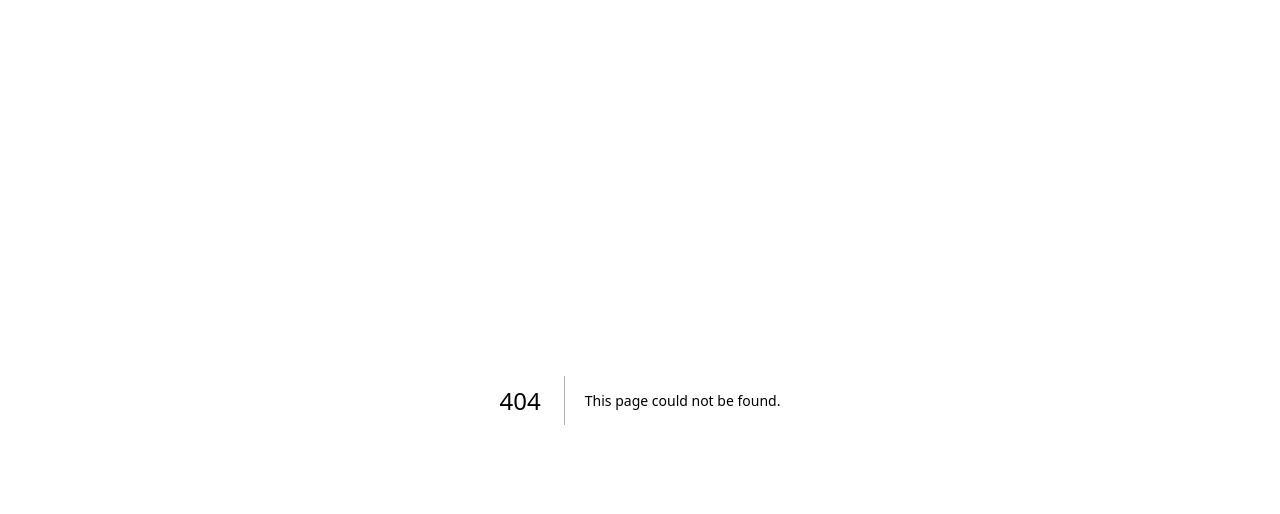
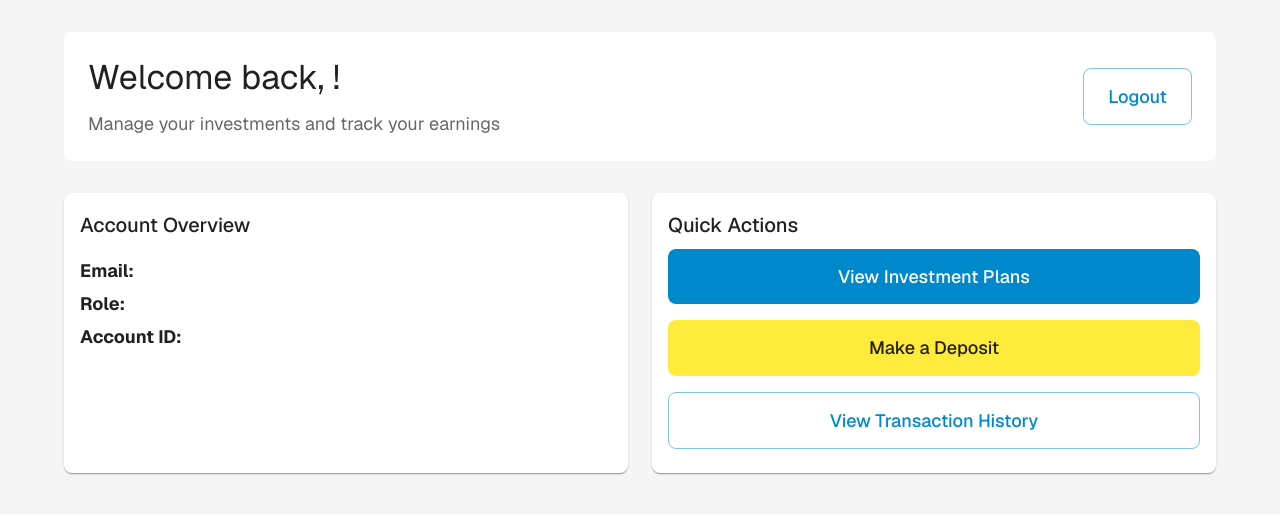
Before and after one commit to luxapientia/Web-Portal, a Next.js app: page /dashboard in a window 1280 px wide. Before the commit this address had no page. Shown: the top 514 px of the page. Built offline with nearby package versions, Linux system fonts and the light colour scheme; no server answers; sample sign-in values are in the browser's storage.

Commit message:
Add DashboardPage component to display user information and quick actions; implement authentication verification and loading state management.

```diff
--- /dev/null
+++ b/src/app/dashboard/page.tsx
@@ -0,0 +1,157 @@
+'use client';
+
+import { useEffect, useState } from 'react';
+import { Box, Container, Typography, Paper, Card, CardContent, Button } from '@mui/material';
+import { useAuth } from '@/contexts/AuthContext';
+import { useRouter } from 'next/navigation';
+import { fetchWithAuth } from '@/lib/api';
+
+interface UserData {
+  id: string;
+  email: string;
+  role: string;
+}
+
+export default function DashboardPage() {
+  const { user, logout } = useAuth();
+  const router = useRouter();
+  const [loading, setLoading] = useState(true);
+  const [userData, setUserData] = useState<UserData | null>(null);
+
+  useEffect(() => {
+    const verifyAuth = async () => {
+      try {
+        const response = await fetchWithAuth('/api/auth/me', { requireAuth: true });
+        if (response) {
+          const data = await response.json();
+          setUserData(data.user);
+        }
+      } catch (error) {
+        console.error('Error fetching user data:', error);
+      } finally {
+        setLoading(false);
+      }
+    };
+
+    verifyAuth();
+  }, []);
+
+  if (loading) {
+    return (
+      <Box
+        display="flex"
+        justifyContent="center"
+        alignItems="center"
+        minHeight="100vh"
+      >
+        <Typography variant="h6">Loading...</Typography>
+      </Box>
+    );
+  }
+
+  return (
+    <Box
+      component="main"
+      sx={{
+        minHeight: '100vh',
+        py: 4,
+        backgroundColor: '#f5f5f5',
+      }}
+    >
+      <Container maxWidth="lg">
+        {/* Header */}
+        <Paper
+          elevation={0}
+          sx={{
+            p: 3,
+            mb: 4,
+            display: 'flex',
+            justifyContent: 'space-between',
+            alignItems: 'center',
+            borderRadius: 2,
+            backgroundColor: 'white',
+          }}
+        >
+          <Box>
+            <Typography variant="h4" component="h1" gutterBottom>
+              Welcome back, {user?.fullName}!
+            </Typography>
+            <Typography variant="body1" color="text.secondary">
+              Manage your investments and track your earnings
+            </Typography>
+          </Box>
+          <Button
+            variant="outlined"
+            color="primary"
+            onClick={logout}
+            sx={{ borderRadius: 2 }}
+          >
+            Logout
+          </Button>
+        </Paper>
+
+        {/* Main Content */}
+        <Box sx={{ display: 'flex', flexDirection: { xs: 'column', md: 'row' }, gap: 3 }}>
+          {/* Account Overview */}
+          <Box sx={{ flex: 1 }}>
+            <Card sx={{ height: '100%', borderRadius: 2 }}>
+              <CardContent>
+                <Typography variant="h6" gutterBottom>
+                  Account Overview
+                </Typography>
+                <Box sx={{ mt: 2 }}>
+                  <Typography variant="body1" gutterBottom>
+                    <strong>Email:</strong> {userData?.email}
+                  </Typography>
+                  <Typography variant="body1" gutterBottom>
+                    <strong>Role:</strong> {userData?.role}
+                  </Typography>
+                  <Typography variant="body1" gutterBottom>
+                    <strong>Account ID:</strong> {userData?.id}
+                  </Typography>
+                </Box>
+              </CardContent>
+            </Card>
+          </Box>
+
+          {/* Quick Actions */}
+          <Box sx={{ flex: 1 }}>
+            <Card sx={{ height: '100%', borderRadius: 2 }}>
+              <CardContent>
+                <Typography variant="h6" gutterBottom>
+                  Quick Actions
+                </Typography>
+                <Box sx={{ mt: 1 }}>
+                  <Button
+                    fullWidth
+                    variant="contained"
+                    color="primary"
+                    sx={{ borderRadius: 2, mb: 2 }}
+                  >
+                    View Investment Plans
+                  </Button>
+                  <Button
+                    fullWidth
+                    variant="contained"
+                    color="secondary"
+                    sx={{ borderRadius: 2, mb: 2 }}
+                  >
+                    Make a Deposit
+                  </Button>
+                  <Button
+                    fullWidth
+                    variant="outlined"
+                    color="primary"
+                    sx={{ borderRadius: 2 }}
+                  >
+                    View Transaction History
+                  </Button>
+                </Box>
+              </CardContent>
+            </Card>
+          </Box>
+        </Box>
+      </Container>
+    </Box>
+  );
+}
```
